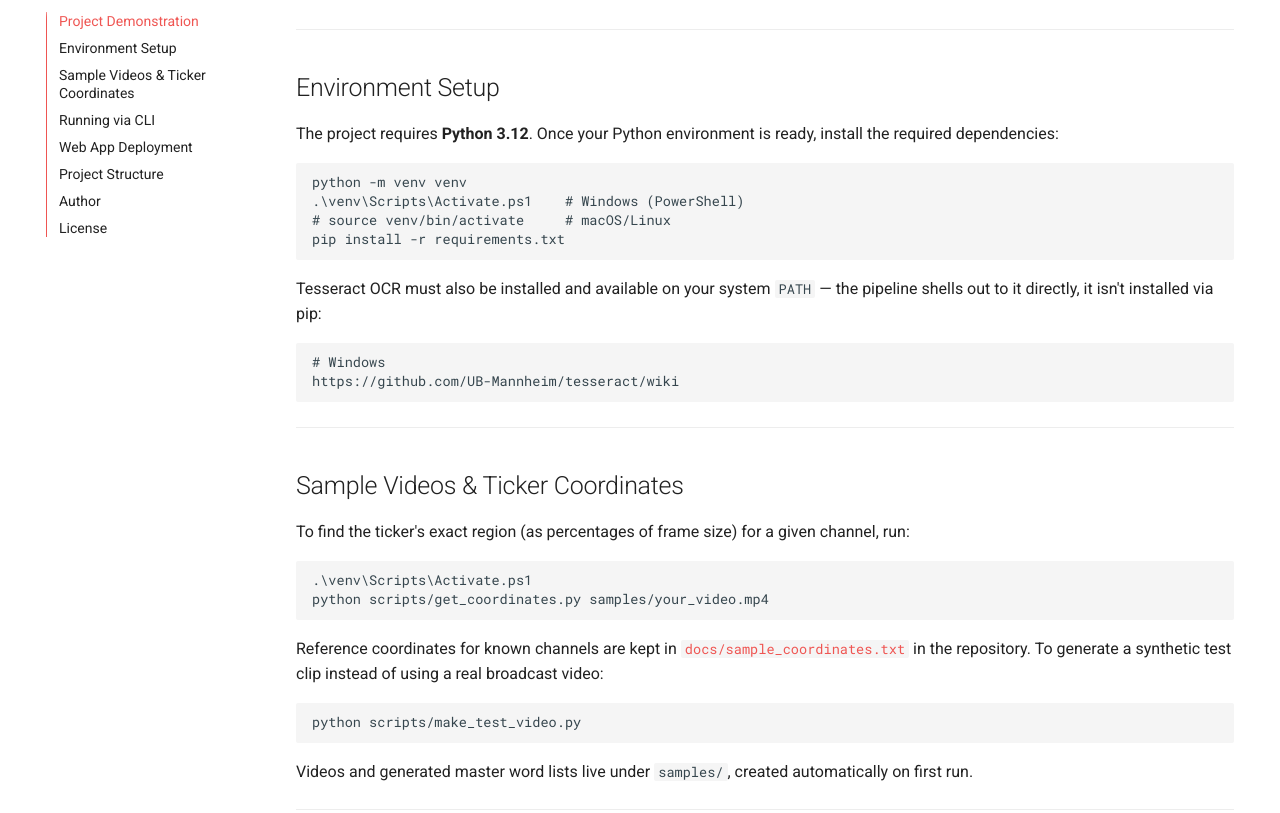
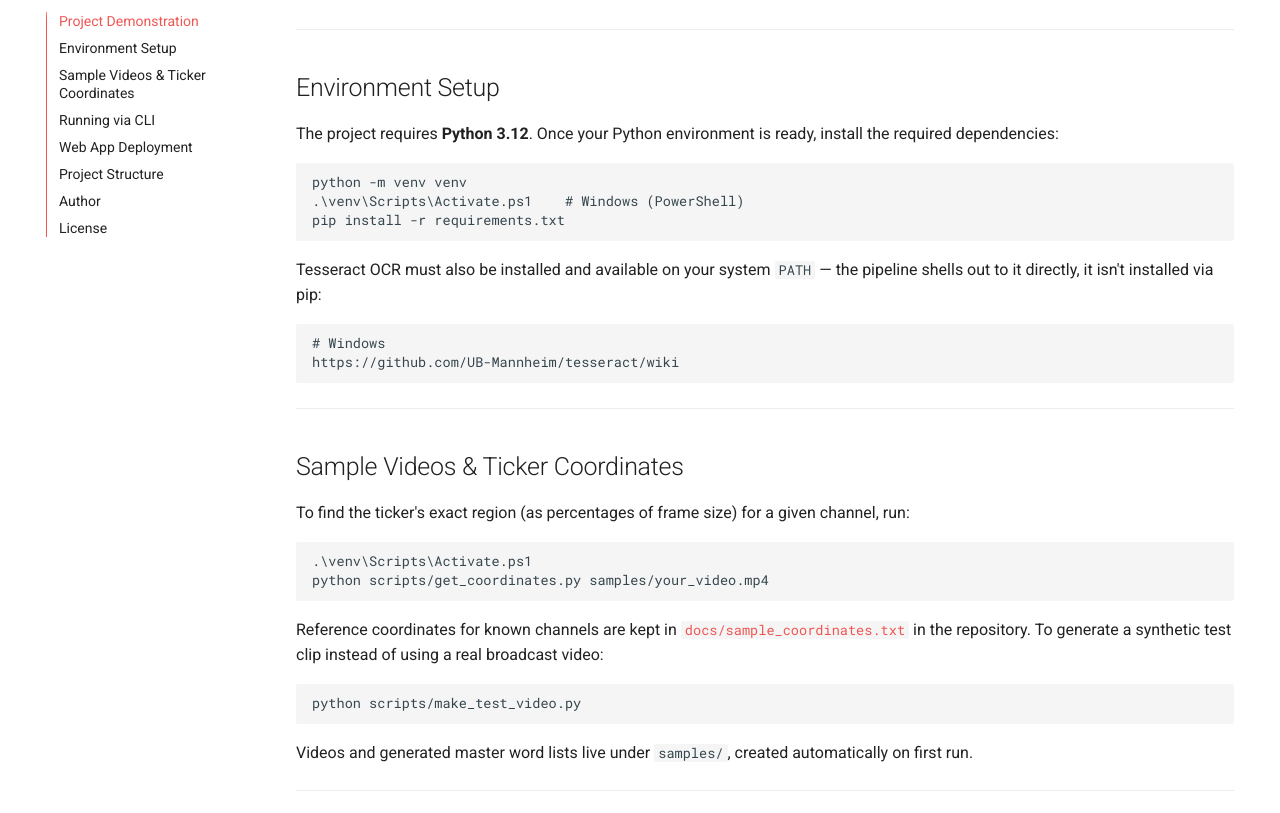
Before and after one commit to Sanjib-22/Rolling-Ticker-Text-Extraction, an MkDocs documentation site: the page built from docs/index.md, in a window 1280 px wide and 900 px high, scrolled down 794 px, cut to the strip 87-900 px from the top of the window. Built offline with MkDocs 1.6.1 and Material for MkDocs 9.7.7, drawn with Linux system fonts in a browser that asks for light colours; comment, search, counter and statistics services are not loaded.

Commit message:
Index.md updated

````diff
--- a/docs/index.md
+++ b/docs/index.md
@@ -19,7 +19,6 @@ The project requires **Python 3.12**. Once your Python environment is ready, ins
 ```bash
 python -m venv venv
 .\venv\Scripts\Activate.ps1    # Windows (PowerShell)
-# source venv/bin/activate     # macOS/Linux
 pip install -r requirements.txt
 ```
 
````
